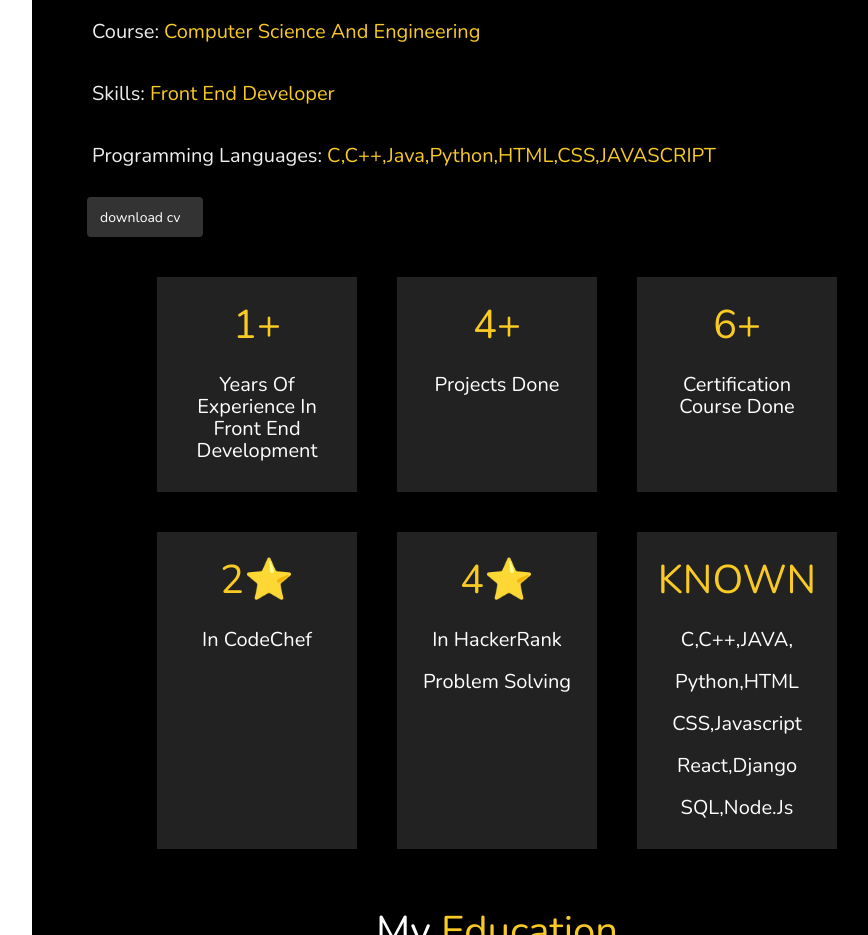
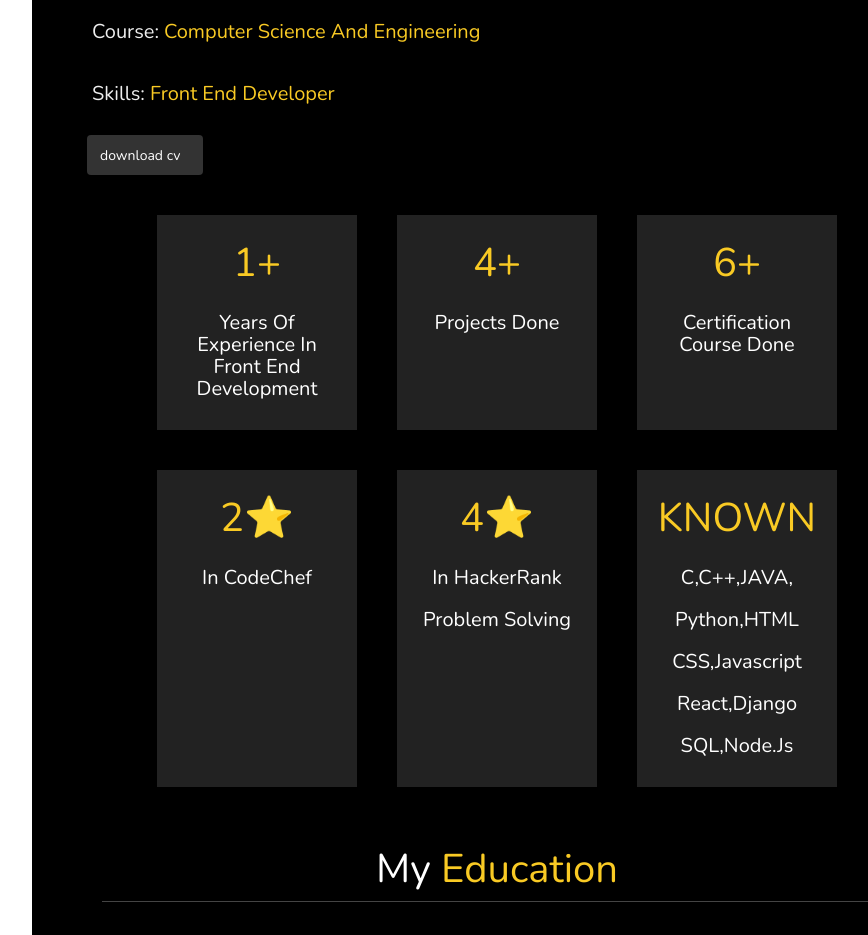
Before and after one commit to vasanthmarshal/vasanthmarshal.github.io, a plain HTML site: page index.html in a window 1280 px wide. Shown: the part 1100-2035 px from the top of the page, without its empty margins (318-1186 px from the left). Drawn offline with nearby package versions, Linux system fonts and the light colour scheme.

Commit message:
updated index.html

```diff
--- a/index.html
+++ b/index.html
@@ -87,7 +87,6 @@
           <h3><span> Degree:</span>B.tech</h3>
           <h3><span> Course:</span>Computer science and Engineering</h3>
           <h3><span> skills:</span>Front End Developer</h3>
-          <h3><span>Programming Languages:</span>C,C++,Java,Python,HTML,CSS,JAVASCRIPT</h3>
           <a href="https://drive.google.com/file/d/1wXQw0mGOrQVtSMmMa6vY_y04fSELURha/view?usp=sharing"><button class="btn">download cv<i class="fasfa-download"></i></button></a>
         </div>
 
```
